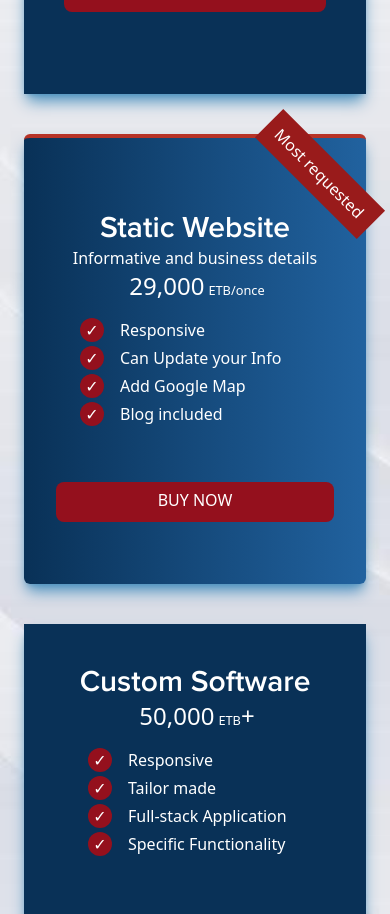
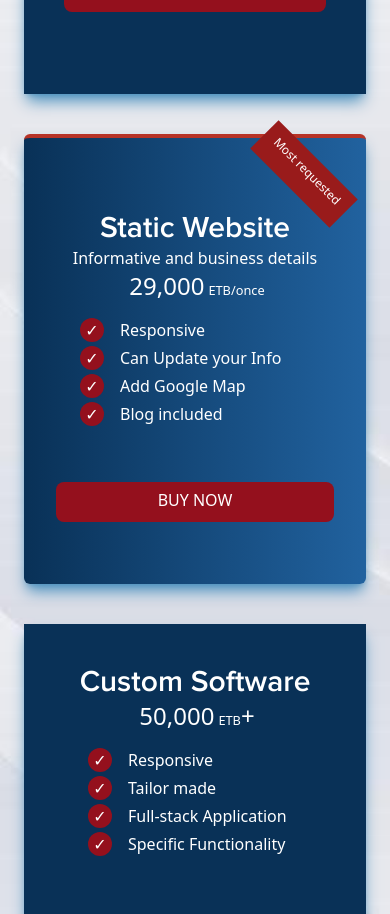
Before and after one commit to giorgioc00/acaciatech_italy, a React (Vite) app: page / in a window 390 px wide. Shown: the part 3603-4517 px from the top of the page. Built offline with nearby package versions, Linux system fonts and the light colour scheme; a web font is replaced by a local one.

Commit message:
fix some mob padding

```diff
--- a/src/components/Header.jsx
+++ b/src/components/Header.jsx
@@ -69,7 +69,6 @@ const Header = () => {
           </div>
         </div>
       </div>
-
     </>
   )
 }
--- a/src/components/price.jsx
+++ b/src/components/price.jsx
@@ -36,8 +36,8 @@ const price = () => {
             </a>
           </div>
           <div className='bg-gradient-to-r from-[#093157] to-[#21629f] bg-opacity-50 rounded-md border-t-4 border-[#b73327] text-center h-[450px] lg:w-[350px] mx-6 my-4  shadow-lg text-white shadow-[#4c91be] lg:scale-105'>
-            <div className='relative -top-4 left-56 h-10 my-8 rotate-45 bg-red-800 w-36'>
-              <p className='absolute ml-3 py-2'>Most requested</p>
+            <div className='relative -top-4 left-56 h-10 my-8 rotate-45 bg-red-800 w-28 lg:w-36'>
+              <p className='absolute ml-3 py-2 text-xs lg:text-sm'>Most requested</p>
             </div>
             <p className='lg:text-xl text-3xl font-medium -mt-8'>Static Website</p>
             <p className=' '>Informative and business details</p>
```
